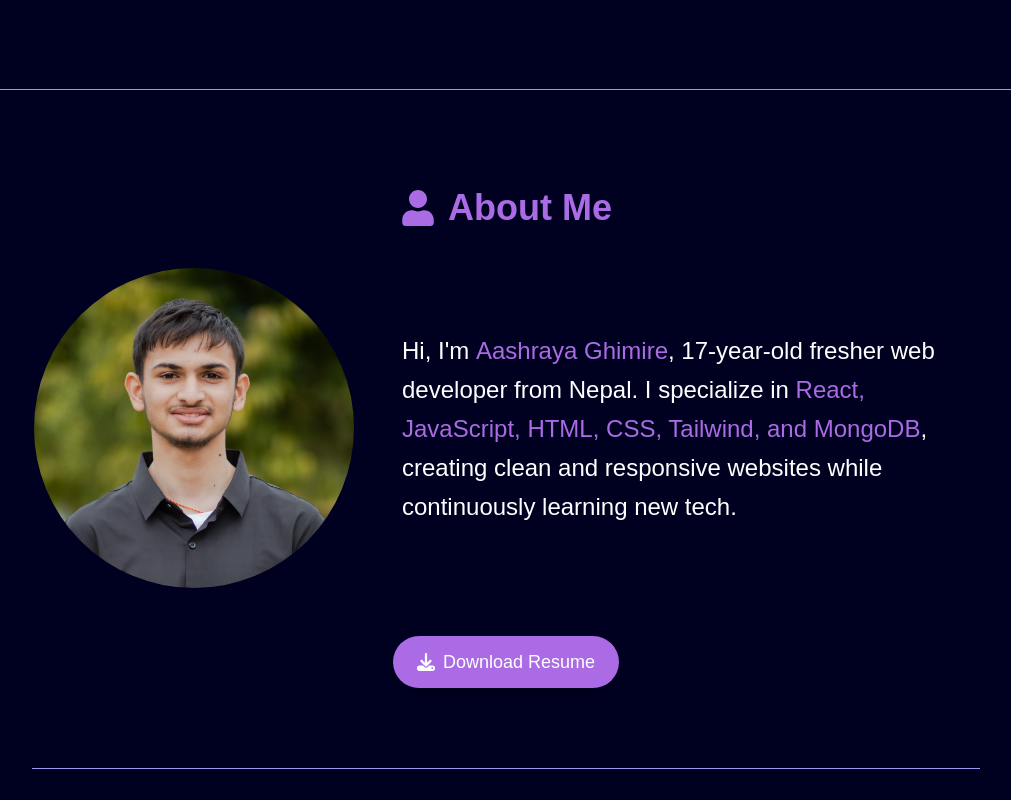
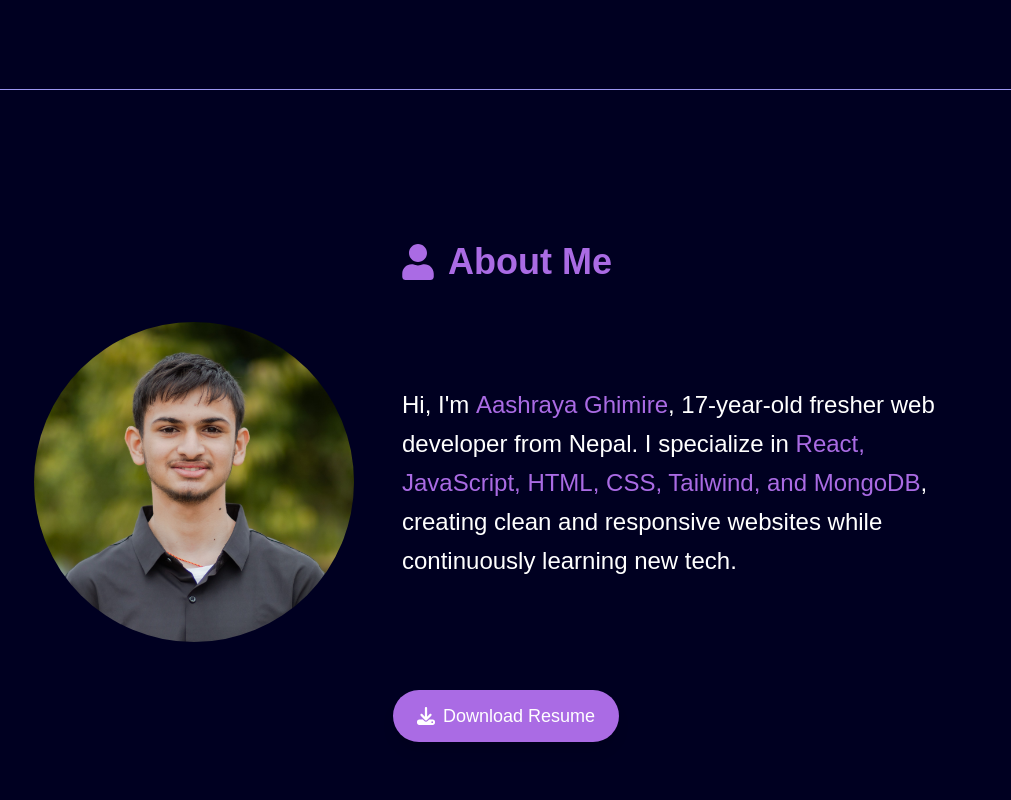
Before and after one commit to Aashraya-Ghimire/Portfolio, a React (Vite) app: page / in a window 1280 px wide. Shown: the part 480-1280 px from the top of the page, without its empty margins (134-1145 px from the left). Built offline with nearby package versions, Linux system fonts and the light colour scheme.

Commit message:
poertolio

```diff
--- a/src/Component/About/About.jsx
+++ b/src/Component/About/About.jsx
@@ -7,7 +7,7 @@ const About = () => {
   return (
     <section
       id="about"
-      className="text-white py-12 px-4 sm:py-16 sm:px-6 lg:px-12 box-border"
+      className="w-screen min-h-screen flex flex-col items-center justify-center px-4 text-white box-border"
     >
       {/* Title */}
       <motion.div
@@ -15,14 +15,14 @@ const About = () => {
         whileInView={{ opacity: 1, y: 0 }}
         transition={{ duration: 0.6 }}
         viewport={{ once: true }}
-        className="flex items-center justify-center gap-3 text-2xl sm:text-3xl md:text-4xl font-semibold text-[#aa6be4] mb-8 sm:mb-10"
+        className="flex items-center justify-center gap-3 text-2xl sm:text-3xl md:text-4xl font-semibold text-[#aa6be4] mb-10"
       >
         <FaUser />
         <span>About Me</span>
       </motion.div>
 
       {/* Content */}
-      <div className="flex flex-col md:flex-row items-center justify-center gap-8 sm:gap-12 max-w-6xl mx-auto px-2">
+      <div className="flex flex-col md:flex-row items-center justify-center gap-12 w-full max-w-6xl px-2">
         {/* Profile Image */}
         <motion.div
           initial={{ opacity: 0, x: -50 }}
@@ -51,7 +51,7 @@ const About = () => {
             <span className="text-[#aa6be4] font-medium">Aashraya Ghimire</span>
             ,{" "}
             <span className="font-medium">
-              17-year-old fresher web developer
+              {new Date().getFullYear() - 2008}-year-old fresher web developer
             </span>{" "}
             from Nepal. I specialize in{" "}
             <span className="text-[#aa6be4]">
@@ -69,12 +69,12 @@ const About = () => {
         whileInView={{ opacity: 1, y: 0 }}
         transition={{ duration: 0.8 }}
         viewport={{ once: true }}
-        className="mt-10 sm:mt-12 flex justify-center"
+        className="mt-12 flex justify-center w-full"
       >
         <a
           href="./Aashraya CV.pdf"
           download
-          className="bg-[#aa6be4] text-white px-4 sm:px-6 py-2 sm:py-3 rounded-full hover:bg-[#8b4ee0] flex items-center gap-2 transition transform hover:scale-105 shadow-lg text-sm sm:text-base md:text-lg"
+          className="bg-[#aa6be4] text-white px-6 py-3 rounded-full hover:bg-[#8b4ee0] flex items-center gap-2 transition transform hover:scale-105 shadow-lg text-base md:text-lg"
         >
           <FaDownload />
           Download Resume
@@ -87,7 +87,7 @@ const About = () => {
         whileInView={{ width: "80%", opacity: 1 }}
         transition={{ duration: 1 }}
         viewport={{ once: true }}
-        className="border-none bg-[#9c97f1] h-[0.5px] mt-16 sm:mt-20 my-[30px] mx-[10%]"
+        className="border-none bg-[#9c97f1] h-[0.5px] mt-16 mx-[10%]"
       />
     </section>
   );
```
